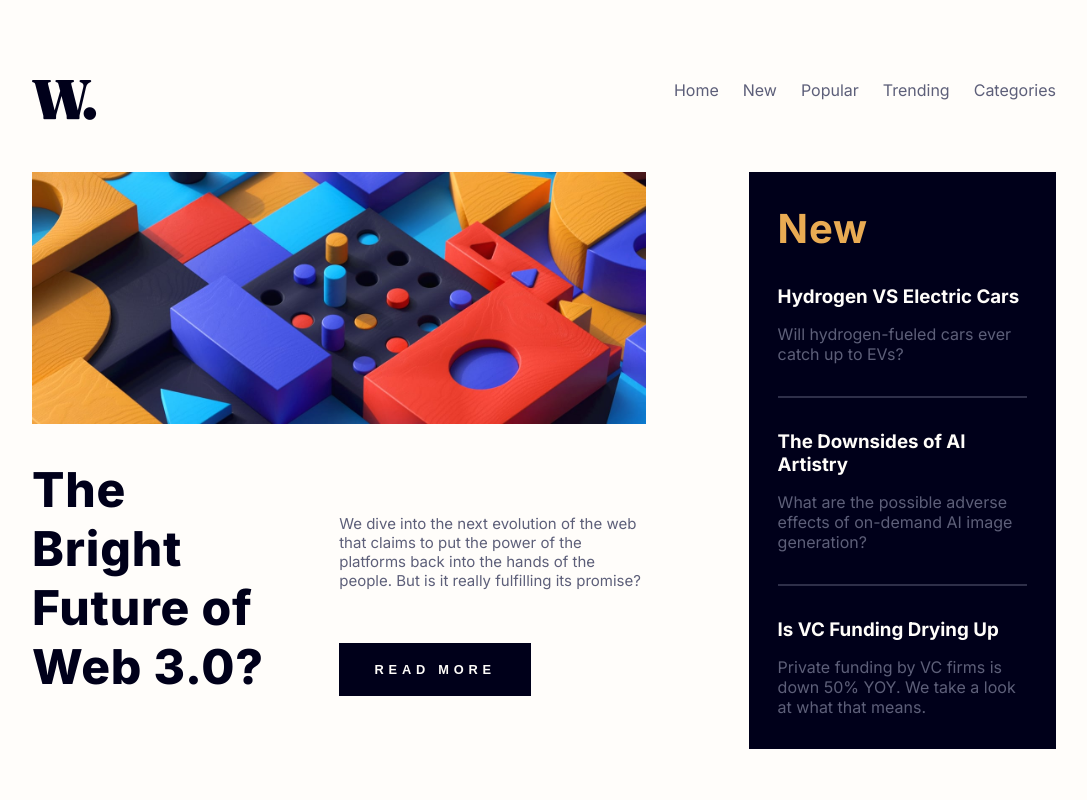
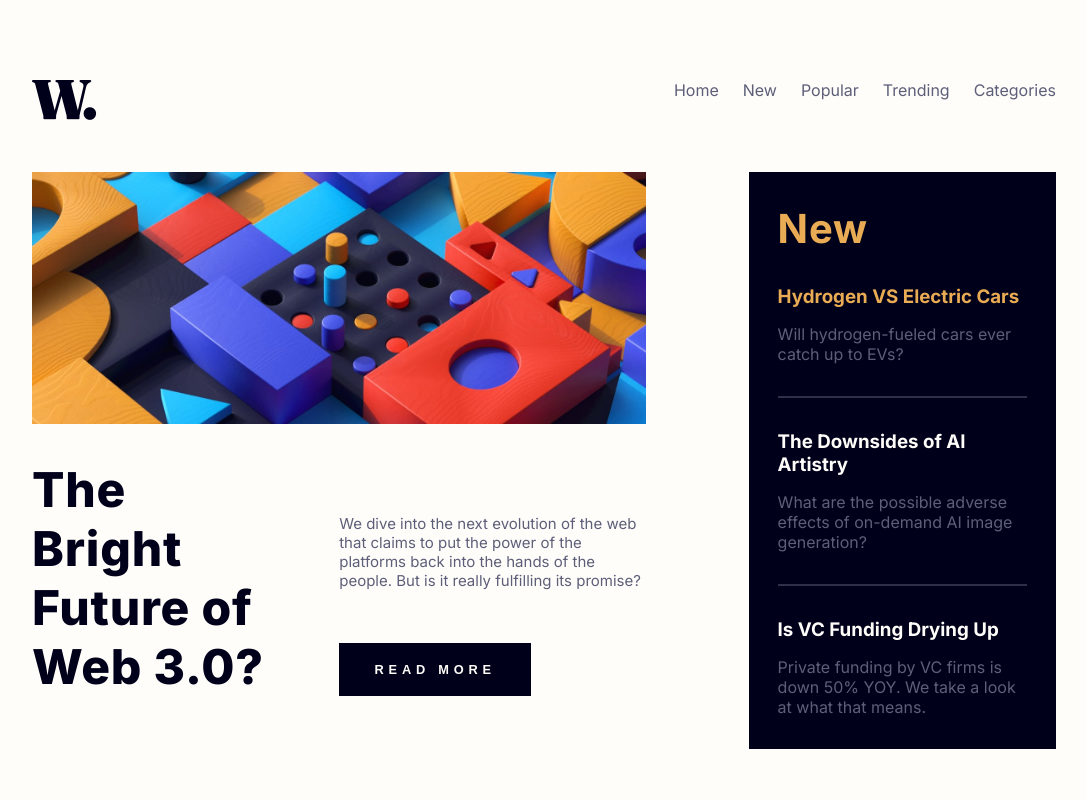
Before and after one commit to mpabarca/news-homepage-main, a Next.js app: page / in a window 1280 px wide. In both pictures the pointer is over the link 998 px from the left and 325 px from the top of the page. Shown: the top 800 px of the page, without its empty margins (96-1183 px from the left). Built offline with nearby package versions, Linux system fonts and the light colour scheme.

Commit message:
Fix link in news section in home

```diff
--- a/src/styles/pages/home.scss
+++ b/src/styles/pages/home.scss
@@ -65,7 +65,7 @@
             display: flex;
             flex-direction: column;
             justify-content: space-between;
-            .new {
+            a.new {
                 padding: 2rem 0;
                 border-bottom: 2px solid rgba(93, 95, 121, .5);
                 text-decoration: none;
@@ -80,6 +80,11 @@
                 &:last-child{
                     border: none;
                     padding-bottom: 0;
+                }
+                &:hover, &:active {
+                    h3 {
+                        color: $color-primary-orange;
+                    }
                 }
             }
         }
```
